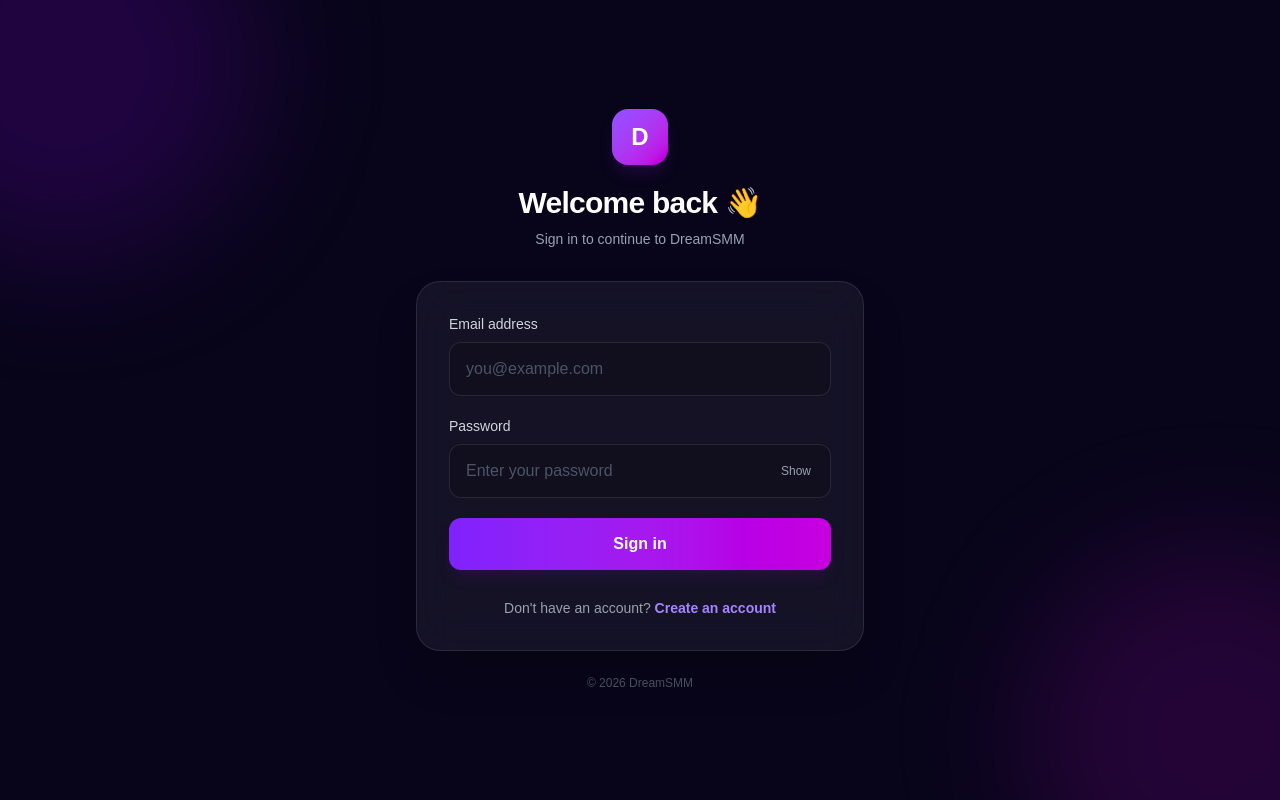
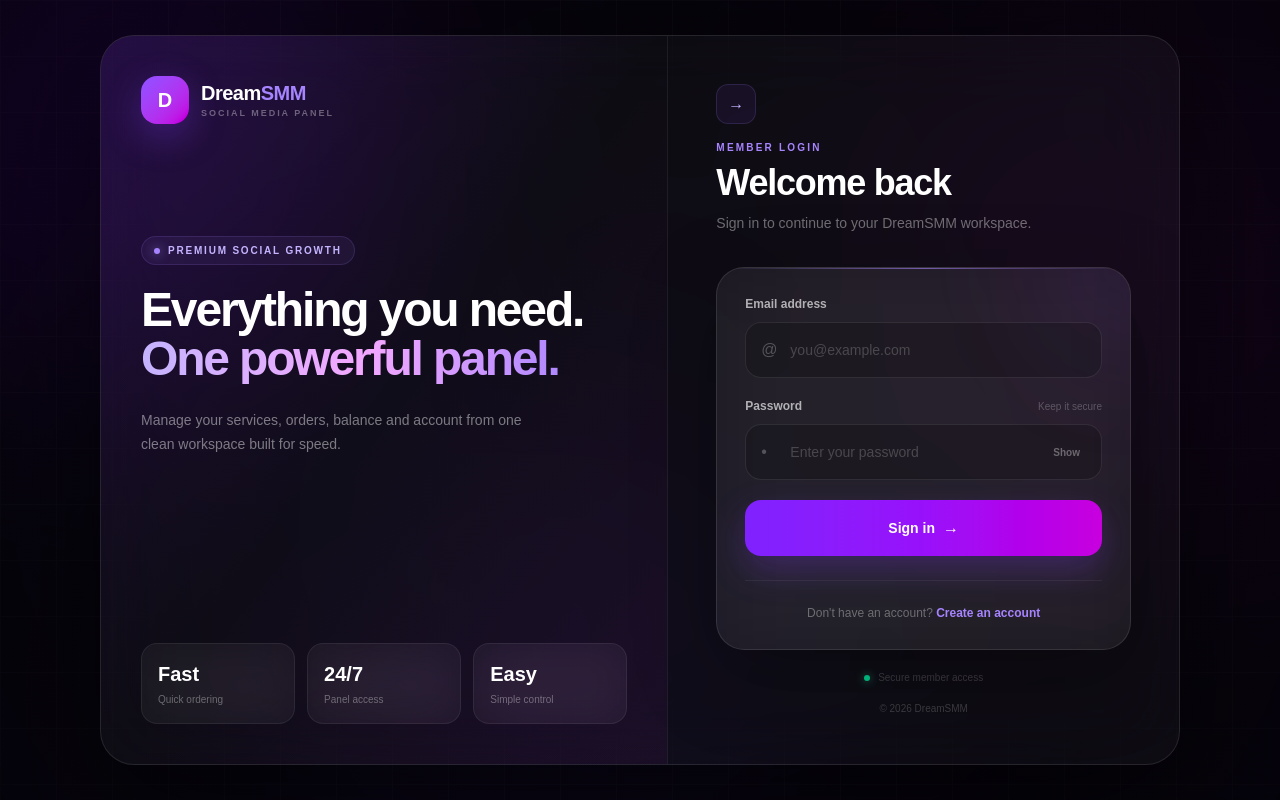
Before and after one commit to Aryan-6201/dreamsmm, a Next.js app: page /login in a window 1280 px wide. Built offline with nearby package versions, Linux system fonts and the light colour scheme.

Commit message:
add fullscreen smooth navigation

```diff
--- a/app/login/page.tsx
+++ b/app/login/page.tsx
@@ -47,39 +47,146 @@
   }
 
   return (
-    <main className="min-h-screen bg-[#08051a] text-white">
-      <div className="relative flex min-h-screen items-center justify-center overflow-hidden px-4 py-10">
-        {/* Background glow */}
-        <div className="pointer-events-none absolute -left-32 -top-32 h-96 w-96 rounded-full bg-purple-700/20 blur-3xl" />
-        <div className="pointer-events-none absolute -bottom-32 -right-32 h-96 w-96 rounded-full bg-fuchsia-600/15 blur-3xl" />
+    <main className="min-h-screen overflow-hidden bg-[#06040b] text-white selection:bg-violet-500/30">
+      {/* Ambient background */}
+      <div className="pointer-events-none fixed inset-0 overflow-hidden">
+        <div className="absolute left-[-12%] top-[-18%] h-[520px] w-[520px] rounded-full bg-violet-700/20 blur-[130px]" />
+        <div className="absolute right-[-12%] top-[4%] h-[480px] w-[480px] rounded-full bg-fuchsia-600/12 blur-[140px]" />
+        <div className="absolute bottom-[-20%] left-[20%] h-[520px] w-[520px] rounded-full bg-indigo-700/10 blur-[150px]" />
 
-        <div className="relative w-full max-w-md">
-          {/* Logo */}
-          <div className="mb-8 text-center">
-            <div className="mx-auto mb-5 flex h-14 w-14 items-center justify-center rounded-2xl bg-gradient-to-br from-violet-500 to-fuchsia-600 shadow-lg shadow-purple-900/30">
-              <span className="text-2xl font-black">D</span>
+        {/* Subtle grid */}
+        <div
+          className="absolute inset-0 opacity-[0.035]"
+          style={{
+            backgroundImage:
+              "linear-gradient(rgba(255,255,255,.7) 1px, transparent 1px), linear-gradient(90deg, rgba(255,255,255,.7) 1px, transparent 1px)",
+            backgroundSize: "56px 56px",
+          }}
+        />
+
+        {/* Soft vignette */}
+        <div className="absolute inset-0 bg-[radial-gradient(circle_at_center,transparent_15%,rgba(6,4,11,.55)_100%)]" />
       </div>
 
-            <h1 className="text-3xl font-bold tracking-tight">
-              Welcome back 👋
+      <div className="relative flex min-h-screen items-center justify-center px-4 py-8 sm:px-6 lg:px-8">
+        <div className="w-full max-w-[1080px]">
+          <div className="grid overflow-hidden rounded-[34px] border border-white/[0.10] bg-white/[0.035] shadow-[0_35px_120px_rgba(0,0,0,.55)] backdrop-blur-2xl lg:grid-cols-[1fr_0.9fr]">
+
+            {/* Brand / visual side */}
+            <section className="relative hidden min-h-[680px] overflow-hidden border-r border-white/[0.07] p-10 lg:flex lg:flex-col lg:justify-between">
+              <div className="pointer-events-none absolute inset-0 bg-gradient-to-br from-violet-600/[0.13] via-transparent to-fuchsia-500/[0.05]" />
+
+              <div className="relative">
+                <div className="flex items-center gap-3">
+                  <div className="flex h-12 w-12 items-center justify-center rounded-2xl bg-gradient-to-br from-violet-500 to-fuchsia-600 text-xl font-black shadow-[0_12px_35px_rgba(124,58,237,.35)]">
+                    D
+                  </div>
+
+                  <div>
+                    <p className="text-xl font-black tracking-tight">
+                      Dream<span className="text-violet-400">SMM</span>
+                    </p>
+                    <p className="text-[9px] font-bold tracking-[0.22em] text-white/35">
+                      SOCIAL MEDIA PANEL
+                    </p>
+                  </div>
+                </div>
+
+                <div className="mt-28 max-w-md">
+                  <div className="mb-5 inline-flex items-center gap-2 rounded-full border border-violet-400/15 bg-violet-400/[0.07] px-3 py-1.5 text-[10px] font-bold uppercase tracking-[0.18em] text-violet-300">
+                    <span className="h-1.5 w-1.5 rounded-full bg-violet-400 shadow-[0_0_12px_rgba(167,139,250,.9)]" />
+                    Premium social growth
+                  </div>
+
+                  <h2 className="text-5xl font-black leading-[1.03] tracking-[-0.045em] text-white">
+                    Everything you need.
+                    <span className="block bg-gradient-to-r from-violet-300 via-fuchsia-300 to-violet-400 bg-clip-text text-transparent">
+                      One powerful panel.
+                    </span>
+                  </h2>
+
+                  <p className="mt-6 max-w-sm text-sm leading-6 text-white/45">
+                    Manage your services, orders, balance and account from one
+                    clean workspace built for speed.
+                  </p>
+                </div>
+              </div>
+
+              <div className="relative grid grid-cols-3 gap-3">
+                <div className="rounded-2xl border border-white/[0.07] bg-white/[0.035] p-4 backdrop-blur-xl">
+                  <p className="text-xl font-black text-white">Fast</p>
+                  <p className="mt-1 text-[10px] text-white/35">Quick ordering</p>
+                </div>
+
+                <div className="rounded-2xl border border-white/[0.07] bg-white/[0.035] p-4 backdrop-blur-xl">
+                  <p className="text-xl font-black text-white">24/7</p>
+                  <p className="mt-1 text-[10px] text-white/35">Panel access</p>
+                </div>
+
+                <div className="rounded-2xl border border-white/[0.07] bg-white/[0.035] p-4 backdrop-blur-xl">
+                  <p className="text-xl font-black text-white">Easy</p>
+                  <p className="mt-1 text-[10px] text-white/35">Simple control</p>
+                </div>
+              </div>
+            </section>
+
+            {/* Login side */}
+            <section className="relative flex min-h-[680px] items-center justify-center p-5 sm:p-8 lg:p-12">
+              <div className="w-full max-w-[430px]">
+
+                {/* Mobile brand */}
+                <div className="mb-8 flex items-center gap-3 lg:hidden">
+                  <div className="flex h-11 w-11 items-center justify-center rounded-xl bg-gradient-to-br from-violet-500 to-fuchsia-600 font-black shadow-lg shadow-violet-900/30">
+                    D
+                  </div>
+                  <div>
+                    <p className="font-black">
+                      Dream<span className="text-violet-400">SMM</span>
+                    </p>
+                    <p className="text-[8px] font-bold tracking-[0.18em] text-white/35">
+                      SOCIAL MEDIA PANEL
+                    </p>
+                  </div>
+                </div>
+
+                {/* Heading */}
+                <div className="mb-8">
+                  <div className="mb-4 inline-flex h-10 w-10 items-center justify-center rounded-xl border border-violet-400/15 bg-violet-500/[0.08] text-violet-300">
+                    →
+                  </div>
+
+                  <p className="mb-2 text-[10px] font-black uppercase tracking-[0.22em] text-violet-400">
+                    Member login
+                  </p>
+
+                  <h1 className="text-3xl font-black tracking-[-0.035em] text-white sm:text-4xl">
+                    Welcome back
                   </h1>
 
-            <p className="mt-2 text-sm text-gray-400">
-              Sign in to continue to DreamSMM
+                  <p className="mt-2 text-sm leading-6 text-white/40">
+                    Sign in to continue to your DreamSMM workspace.
                   </p>
                 </div>
 
-          {/* Card */}
-          <div className="rounded-3xl border border-white/10 bg-white/[0.055] p-7 shadow-2xl shadow-black/30 backdrop-blur-xl sm:p-8">
-            <form onSubmit={handleLogin} className="space-y-5">
+                {/* Glass login card */}
+                <div className="relative overflow-hidden rounded-[28px] border border-white/[0.10] bg-white/[0.055] p-5 shadow-[0_25px_80px_rgba(0,0,0,.35)] backdrop-blur-2xl sm:p-7">
+                  <div className="pointer-events-none absolute inset-x-0 top-0 h-px bg-gradient-to-r from-transparent via-violet-400/60 to-transparent" />
+                  <div className="pointer-events-none absolute -right-20 -top-20 h-40 w-40 rounded-full bg-violet-500/10 blur-3xl" />
+
+                  <form onSubmit={handleLogin} className="relative space-y-5">
                     {/* Email */}
                     <div>
                       <label
                         htmlFor="email"
-                  className="mb-2 block text-sm font-medium text-gray-300"
+                        className="mb-2.5 block text-xs font-bold text-white/65"
                       >
                         Email address
                       </label>
+
+                      <div className="group relative">
+                        <div className="pointer-events-none absolute left-4 top-1/2 flex -translate-y-1/2 items-center text-white/25 transition group-focus-within:text-violet-400">
+                          @
+                        </div>
 
                         <input
                           id="email"
@@ -90,20 +197,31 @@
                           placeholder="you@example.com"
                           required
                           disabled={loading}
-                  className="w-full rounded-xl border border-white/10 bg-black/20 px-4 py-3.5 text-white outline-none transition placeholder:text-gray-600 focus:border-violet-500 focus:ring-2 focus:ring-violet-500/20 disabled:opacity-60"
+                          className="h-14 w-full rounded-2xl border border-white/[0.09] bg-black/20 pl-11 pr-4 text-sm text-white outline-none transition-all placeholder:text-white/20 hover:border-white/[0.15] focus:border-violet-400/50 focus:bg-violet-500/[0.04] focus:ring-4 focus:ring-violet-500/[0.08] disabled:cursor-not-allowed disabled:opacity-50"
                         />
+                      </div>
                     </div>
 
                     {/* Password */}
                     <div>
+                      <div className="mb-2.5 flex items-center justify-between">
                         <label
                           htmlFor="password"
-                  className="mb-2 block text-sm font-medium text-gray-300"
+                          className="block text-xs font-bold text-white/65"
                         >
                           Password
                         </label>
 
-                <div className="relative">
+                        <span className="text-[10px] font-medium text-white/25">
+                          Keep it secure
+                        </span>
+                      </div>
+
+                      <div className="group relative">
+                        <div className="pointer-events-none absolute left-4 top-1/2 flex -translate-y-1/2 items-center text-white/25 transition group-focus-within:text-violet-400">
+                          •
+                        </div>
+
                         <input
                           id="password"
                           type={showPassword ? "text" : "password"}
@@ -113,13 +231,14 @@
                           placeholder="Enter your password"
                           required
                           disabled={loading}
-                    className="w-full rounded-xl border border-white/10 bg-black/20 px-4 py-3.5 pr-20 text-white outline-none transition placeholder:text-gray-600 focus:border-violet-500 focus:ring-2 focus:ring-violet-500/20 disabled:opacity-60"
+                          className="h-14 w-full rounded-2xl border border-white/[0.09] bg-black/20 pl-11 pr-20 text-sm text-white outline-none transition-all placeholder:text-white/20 hover:border-white/[0.15] focus:border-violet-400/50 focus:bg-violet-500/[0.04] focus:ring-4 focus:ring-violet-500/[0.08] disabled:cursor-not-allowed disabled:opacity-50"
                         />
 
                         <button
                           type="button"
                           onClick={() => setShowPassword((value) => !value)}
-                    className="absolute right-3 top-1/2 -translate-y-1/2 px-2 text-xs font-medium text-gray-400 transition hover:text-white"
+                          disabled={loading}
+                          className="absolute right-3 top-1/2 -translate-y-1/2 rounded-lg px-2.5 py-1.5 text-[10px] font-bold text-white/35 transition hover:bg-white/[0.05] hover:text-violet-300 disabled:opacity-50"
                         >
                           {showPassword ? "Hide" : "Show"}
                         </button>
@@ -128,8 +247,11 @@
 
                     {/* Error */}
                     {error && (
-                <div className="rounded-xl border border-red-500/20 bg-red-500/10 px-4 py-3 text-sm text-red-300">
-                  {error}
+                      <div className="flex items-start gap-3 rounded-2xl border border-red-400/15 bg-red-500/[0.08] px-4 py-3.5 text-xs leading-5 text-red-300">
+                        <span className="mt-0.5 flex h-5 w-5 shrink-0 items-center justify-center rounded-full bg-red-400/10 text-[10px]">
+                          !
+                        </span>
+                        <span>{error}</span>
                       </div>
                     )}
 
@@ -137,27 +259,54 @@
                     <button
                       type="submit"
                       disabled={loading}
-                className="w-full rounded-xl bg-gradient-to-r from-violet-600 to-fuchsia-600 py-3.5 font-semibold text-white shadow-lg shadow-purple-900/20 transition hover:from-violet-500 hover:to-fuchsia-500 disabled:cursor-not-allowed disabled:opacity-60"
+                      className="group relative h-14 w-full overflow-hidden rounded-2xl bg-gradient-to-r from-violet-600 via-purple-600 to-fuchsia-600 text-sm font-black text-white shadow-[0_14px_35px_rgba(124,58,237,.28)] transition-all duration-300 hover:-translate-y-0.5 hover:shadow-[0_18px_45px_rgba(168,85,247,.32)] disabled:cursor-not-allowed disabled:opacity-55"
                     >
-                {loading ? "Signing in..." : "Sign in"}
+                      <span className="absolute inset-0 -translate-x-full bg-gradient-to-r from-transparent via-white/15 to-transparent transition-transform duration-700 group-hover:translate-x-full" />
+
+                      <span className="relative flex items-center justify-center gap-2">
+                        {loading ? (
+                          <>
+                            <span className="h-4 w-4 animate-spin rounded-full border-2 border-white/30 border-t-white" />
+                            Signing in...
+                          </>
+                        ) : (
+                          <>
+                            Sign in
+                            <span className="text-base transition-transform duration-200 group-hover:translate-x-1">
+                              →
+                            </span>
+                          </>
+                        )}
+                      </span>
                     </button>
                   </form>
 
                   {/* Register */}
-            <p className="mt-7 text-center text-sm text-gray-400">
+                  <div className="relative mt-6 border-t border-white/[0.06] pt-6 text-center">
+                    <p className="text-xs text-white/35">
                       Don&apos;t have an account?{" "}
                       <a
                         href="/register"
-                className="font-semibold text-violet-400 transition hover:text-violet-300"
+                        className="font-bold text-violet-400 transition hover:text-violet-300"
                       >
                         Create an account
                       </a>
                     </p>
                   </div>
+                </div>
 
-          <p className="mt-6 text-center text-xs text-gray-600">
+                {/* Security note */}
+                <div className="mt-5 flex items-center justify-center gap-2 text-[10px] text-white/20">
+                  <span className="h-1.5 w-1.5 rounded-full bg-emerald-400 shadow-[0_0_10px_rgba(52,211,153,.7)]" />
+                  Secure member access
+                </div>
+
+                <p className="mt-4 text-center text-[10px] text-white/20">
                   © {new Date().getFullYear()} DreamSMM
                 </p>
+              </div>
+            </section>
+          </div>
         </div>
       </div>
     </main>
```
Lines whose indentation alone changed are shown as unchanged.
